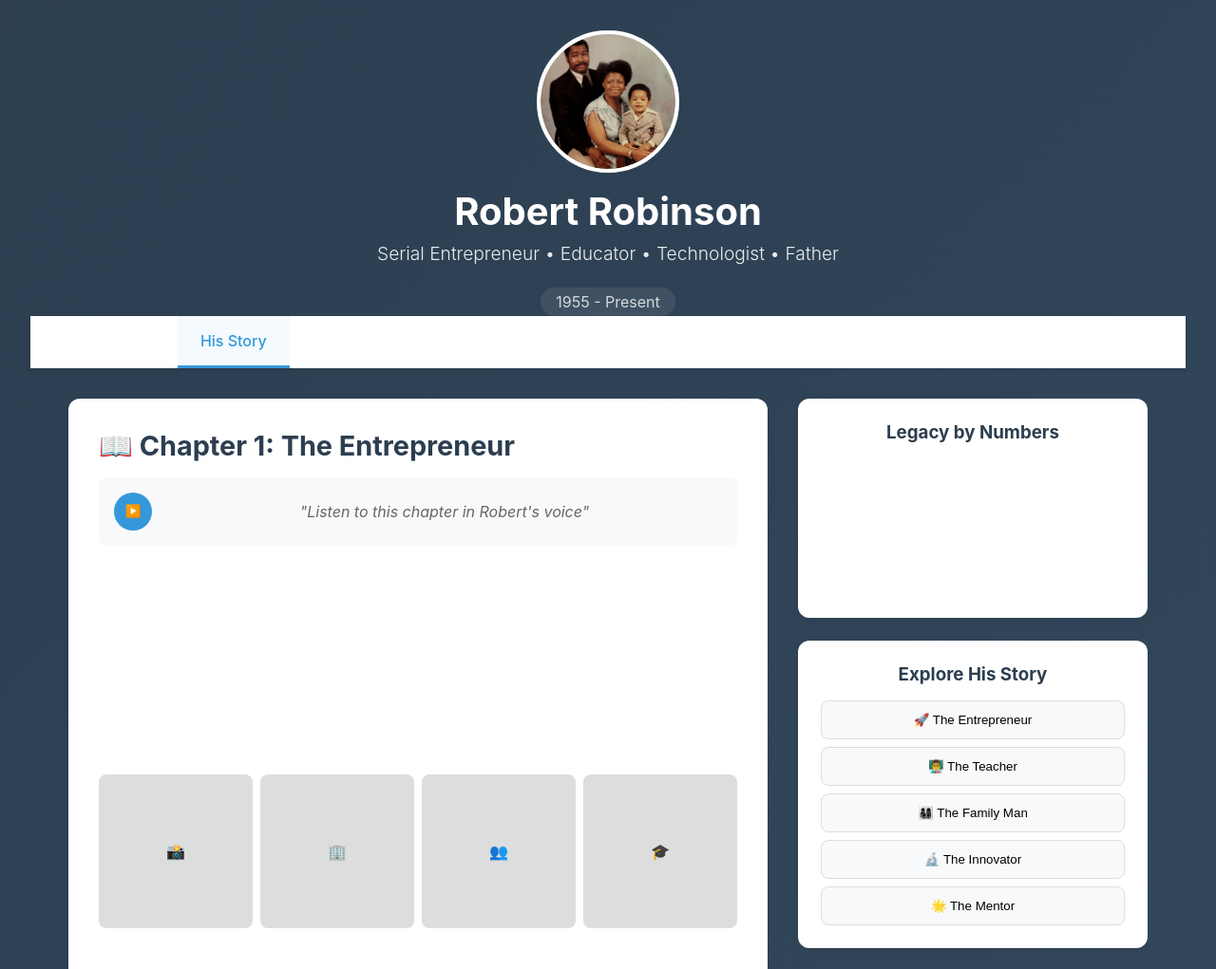
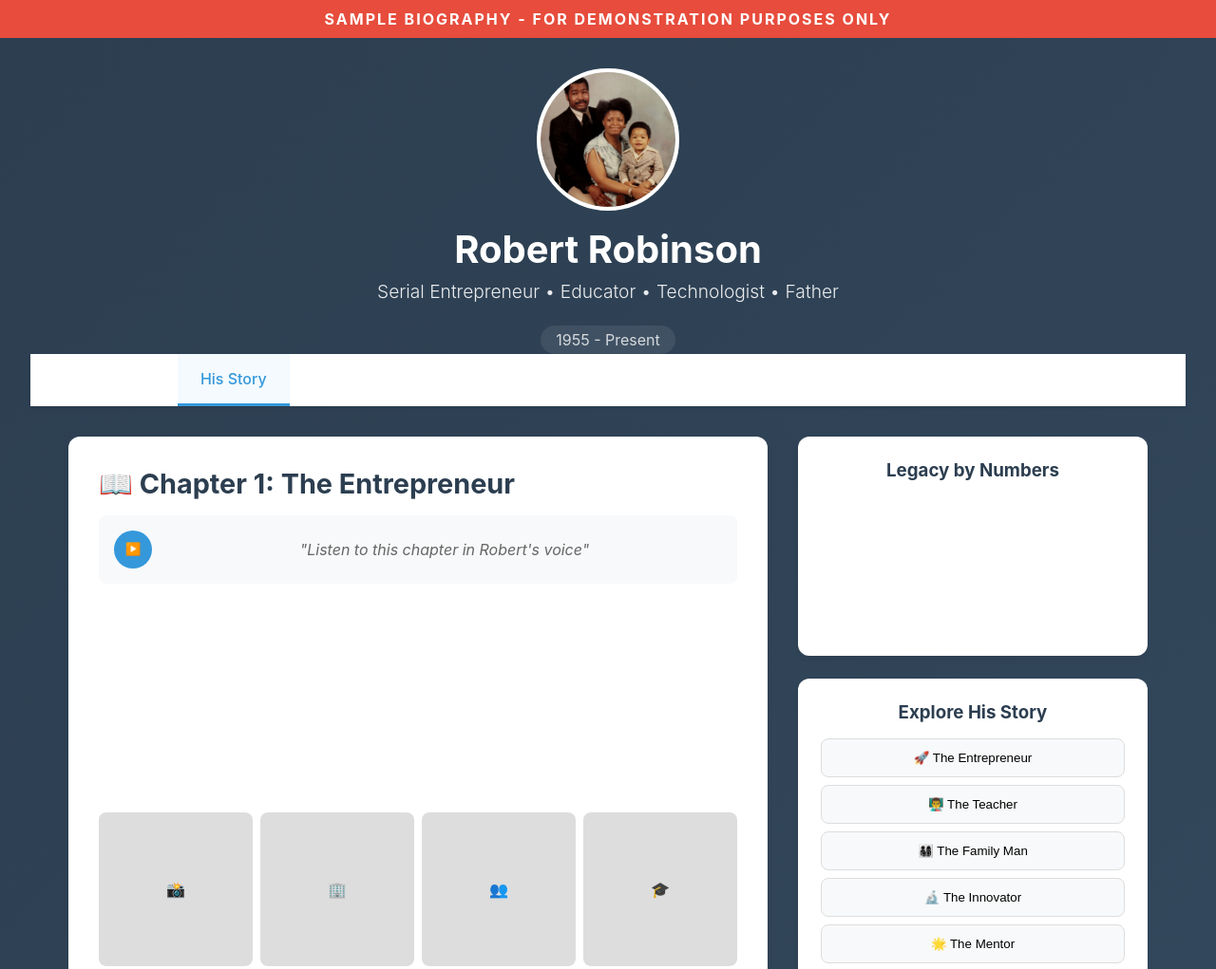
Before and after one commit to henryjrobinson/clickable-prototype, a plain HTML site: page index.html in a window 1280 px wide. Shown: the top 1021 px of the page at 95% size. Drawn offline with Linux system fonts and the light colour scheme.

Commit message:
Add SAMPLE banner to clearly indicate demo purpose

```diff
--- a/index.html
+++ b/index.html
@@ -11,6 +11,11 @@
     <script src="assets/js/main.js"></script>
 </head>
 <body>
+    <!-- Sample Banner -->
+    <div style="background-color: #e74c3c; color: white; text-align: center; padding: 10px; font-weight: bold; letter-spacing: 2px; position: relative; z-index: 1000;">
+        SAMPLE BIOGRAPHY - FOR DEMONSTRATION PURPOSES ONLY
+    </div>
+
     <!-- Header Section -->
     <div class="header">
         <div class="header-content">
```
